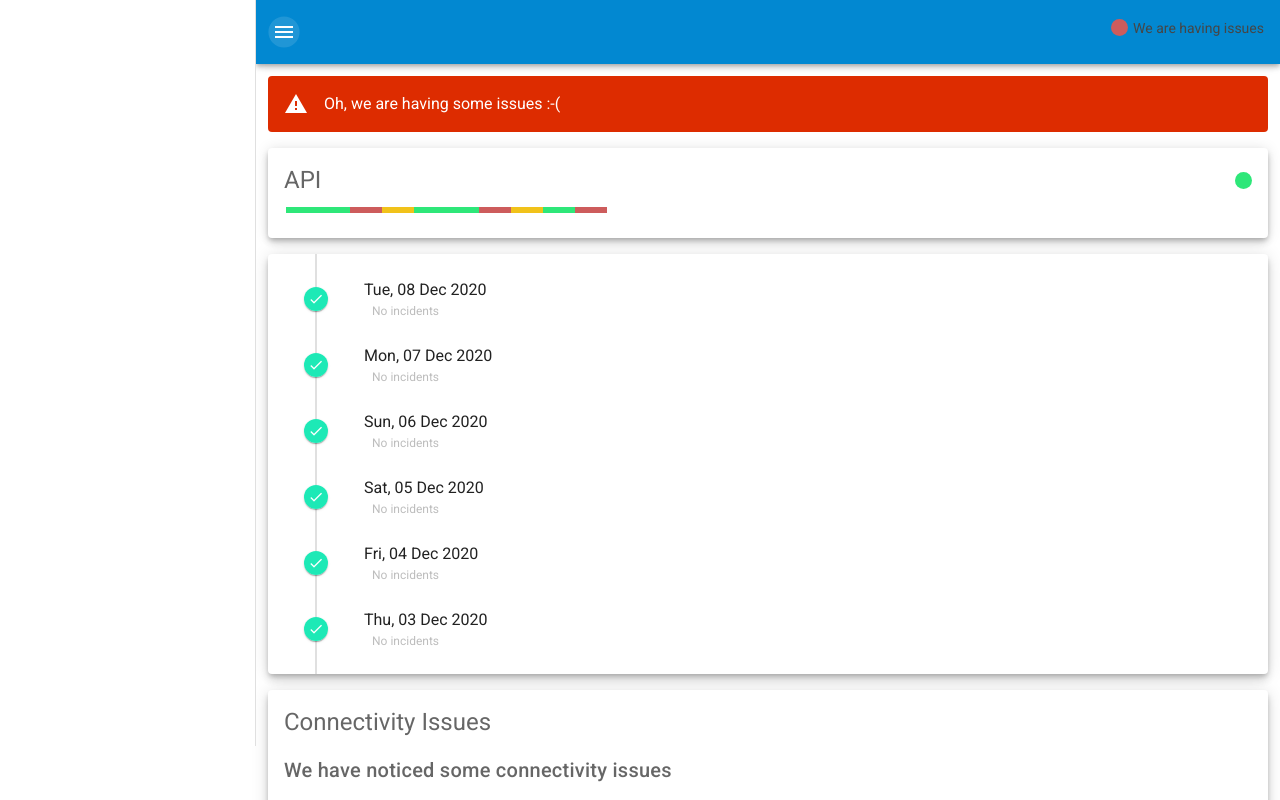
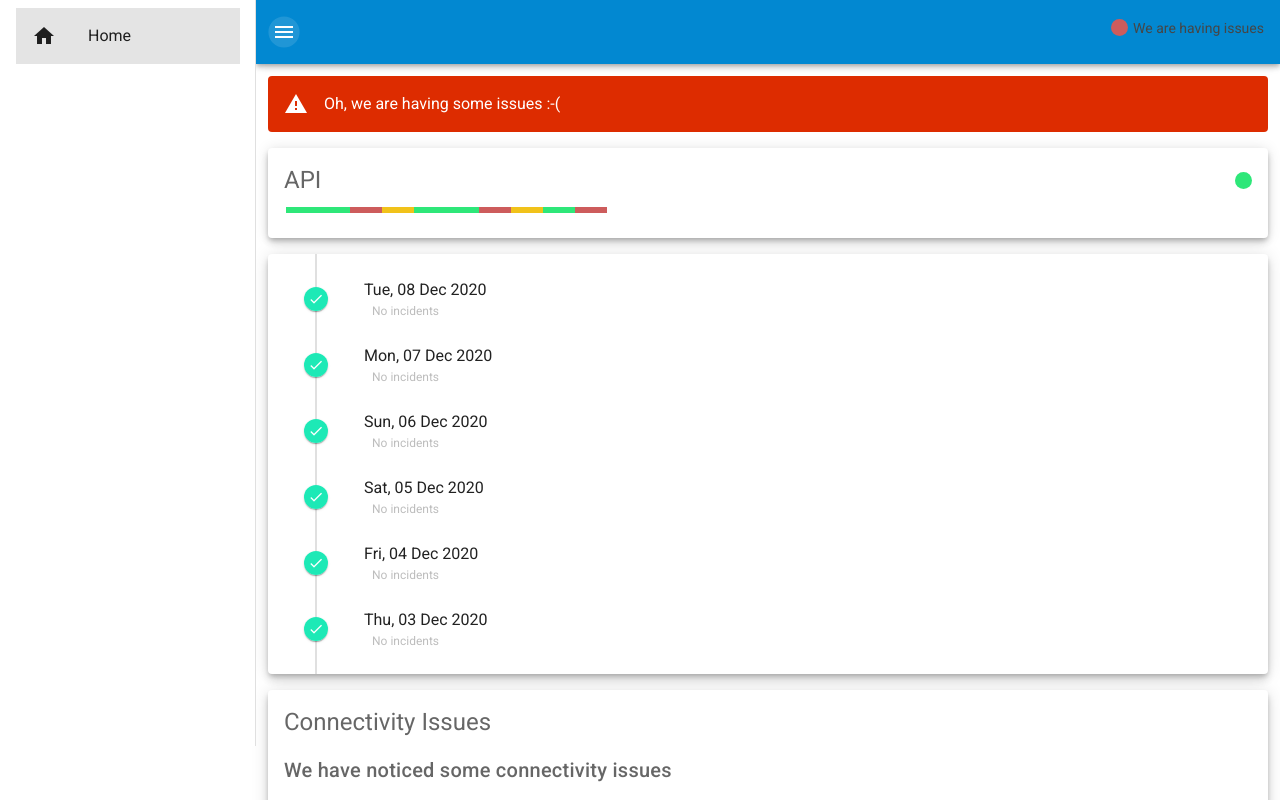
Before and after one commit to CristianLluis/serverMonitorFront, a Nuxt app: page / in a window 1280 px wide. Both pictures are taken after a click on the button 28 px from the left and 32 px from the top of the page. Shown: the top 800 px of the page. Built offline with nearby package versions, Linux system fonts and the light colour scheme.

Commit message:
Home button in Navigation Drawer
further view will be implemented. A Home
button will be needed some day

```diff
--- a/components/visitors/general/TheHeader.vue
+++ b/components/visitors/general/TheHeader.vue
@@ -9,7 +9,18 @@
     </v-app-bar>
 
     <v-navigation-drawer v-model="drawer" app>
-      <!-- -->
+      <v-list>
+        <v-list-item>
+          <v-list-item to="/">
+            <v-list-item-icon>
+              <v-icon>mdi-home</v-icon>
+            </v-list-item-icon>
+            <v-list-item-content>
+              <v-list-item-title>Home</v-list-item-title>
+            </v-list-item-content>
+          </v-list-item>
+        </v-list-item>
+      </v-list>
     </v-navigation-drawer>
   </div>
 </template>
```
